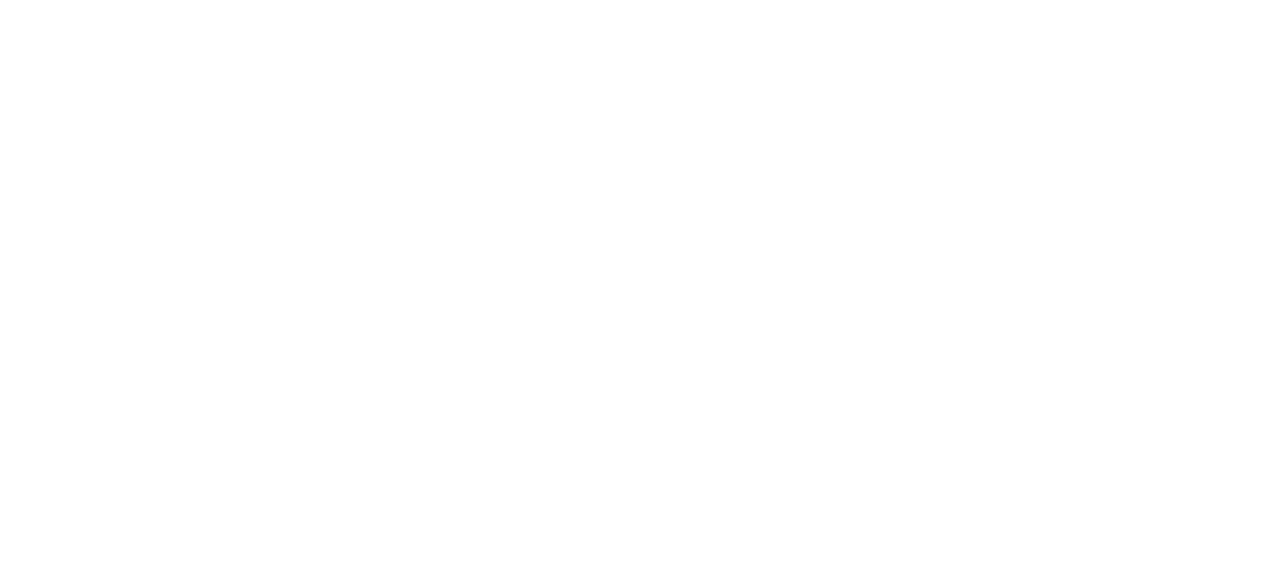
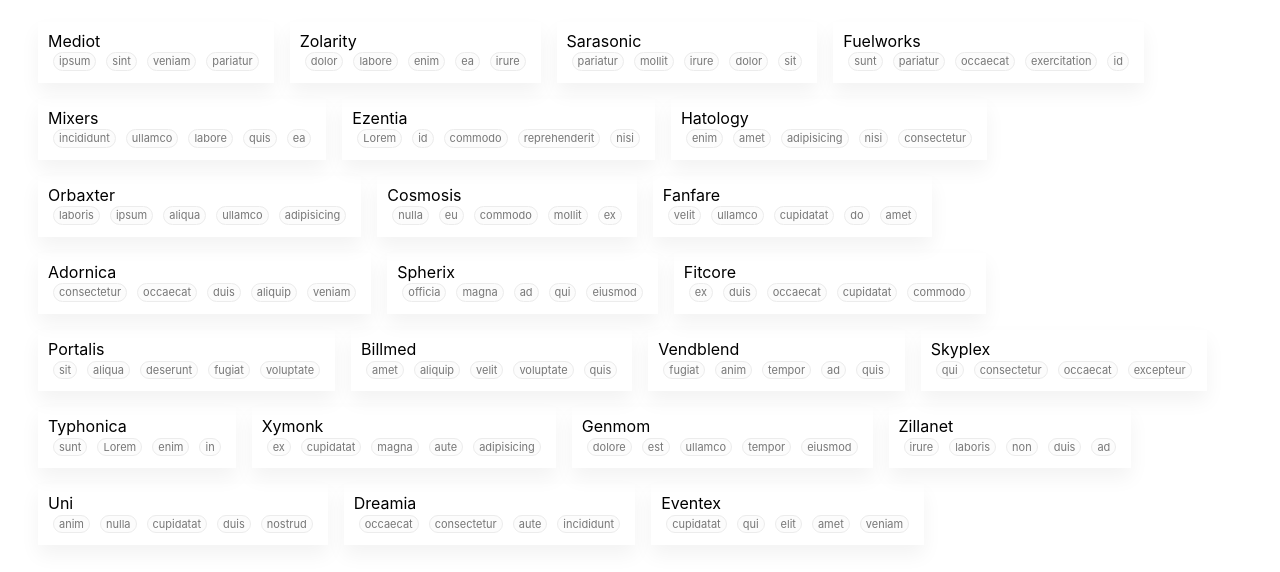
Before and after one commit to yass09/cardsearch-test, a React app: page / in a window 1280 px wide. Shown: the top 572 px of the page. Built offline with nearby package versions, Linux system fonts and the light colour scheme.

Commit message:
setup cards container and added it to app component

```diff
--- a/src/App.js
+++ b/src/App.js
@@ -2,11 +2,14 @@
 
 import AppWrapper from './components/presentational/AppWrapper';
 import ContentWrapper from './components/presentational/ContentWrapper';
+import CardsContainer from './components/containers/CardsContainer';
 
 const App = () => {
   return (
     <AppWrapper>
-      <ContentWrapper />
+      <ContentWrapper>
+        <CardsContainer />
+      </ContentWrapper>
     </AppWrapper>
   );
 };
--- /dev/null
+++ b/src/components/containers/CardsContainer.js
@@ -0,0 +1,8 @@
+import React from 'react';
+
+import CardList from '../presentational/CardList';
+import cardListData from '../../data/results.json';
+
+const CardsContainer = () => <CardList cardListData={cardListData} />;
+
+export default CardsContainer;
```
